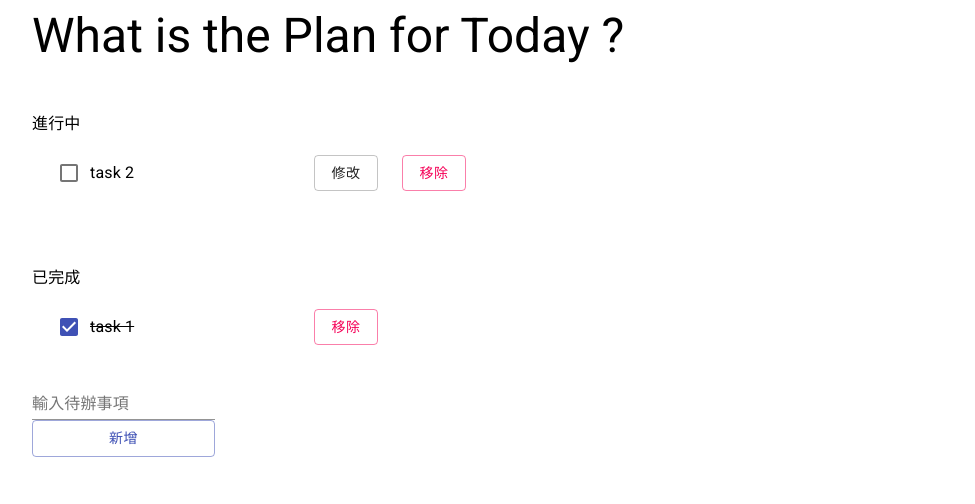
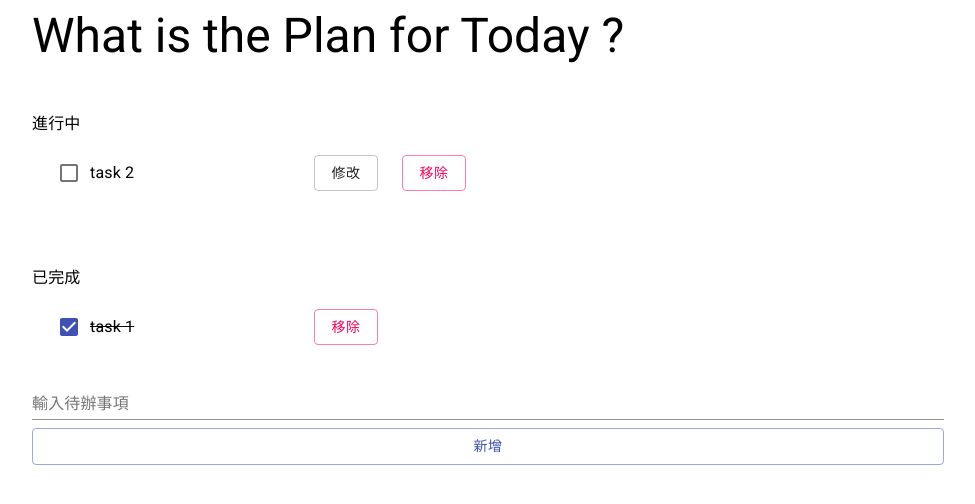
Before and after one commit to ecstaciEva/todo-list-typescript, a React (Create React App) app: page / in a window 1280 px wide. Shown: the top 504 px of the page, without its empty margins (152-1127 px from the left). Built offline with nearby package versions, Linux system fonts and the light colour scheme.

Commit message:
fix style

```diff
--- a/src/Components/AddTodoForm.tsx
+++ b/src/Components/AddTodoForm.tsx
@@ -3,6 +3,7 @@ import Button from "@material-ui/core/Button";
 import FormControl from "@material-ui/core/FormControl";
 import InputLabel from "@material-ui/core/InputLabel";
 import Input from "@material-ui/core/Input";
+import { makeStyles } from "@material-ui/core/styles";
 
 import { AddTodo } from "../types";
 
@@ -10,14 +11,24 @@ interface Props {
   addTodo: AddTodo;
 }
 
+const useStyle = makeStyles((theme) => ({
+  addTodoForm: {
+    width: "100%",
+  },
+  addTodoInput: {
+    marginBottom: theme.spacing(1),
+  },
+}));
+
 export const AddTodoForm: React.FC<Props> = ({ addTodo }: Props) => {
   const [text, setText] = useState("");
+  const classes = useStyle();
 
   return (
-    <FormControl className="add-todo-form">
+    <FormControl className={classes.addTodoForm}>
       <InputLabel htmlFor="todo-input">輸入待辦事項</InputLabel>
       <Input
-        className="add-todo-input"
+        className={classes.addTodoInput}
         type="text"
         id="todo-input"
         value={text}
```
